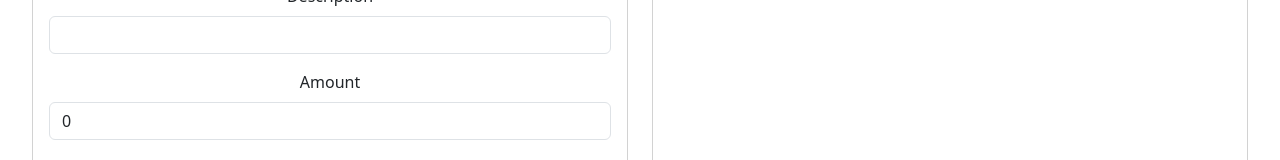
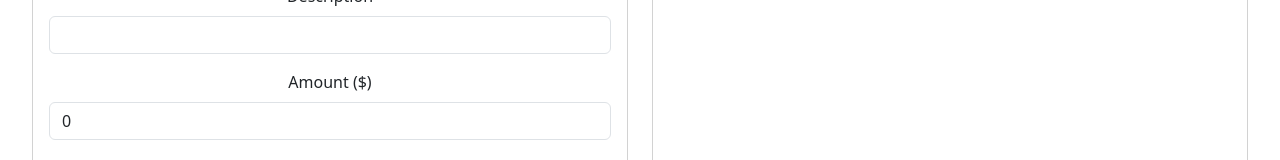
Before and after one commit to semih108/Personal-Finance-Manager, a React (Vite) app: page / in a window 1280 px wide. Shown: the part 352-512 px from the top of the page. Built offline with nearby package versions, Linux system fonts and the light colour scheme.

Commit message:
Update TransactionForm.jsx
fixed to allow input of cent value, added dollar sign by amount

```diff
--- a/src/Components/TransactionForm.jsx
+++ b/src/Components/TransactionForm.jsx
@@ -26,12 +26,12 @@ function TransactionForm(props) {
           />
         </div>
         <div className="mb-3">
-          <label className="form-label">Amount</label>
+          <label className="form-label">Amount ($)</label>
           <input
             type="text"
             id="amount"
             value={amount}
-            onChange={(e) => setAmount(Number(e.target.value))}
+            onChange={(e) => setAmount(e.target.value)}
             className="form-control"
           />
         </div>
@@ -65,7 +65,7 @@ function TransactionForm(props) {
             handleClick,
               props.onSave({
                 description: description,
-                amount: amount,
+                amount: Number(amount),
                 category: category,
                 type: type,
                 date:new Date().toISOString(),
```
